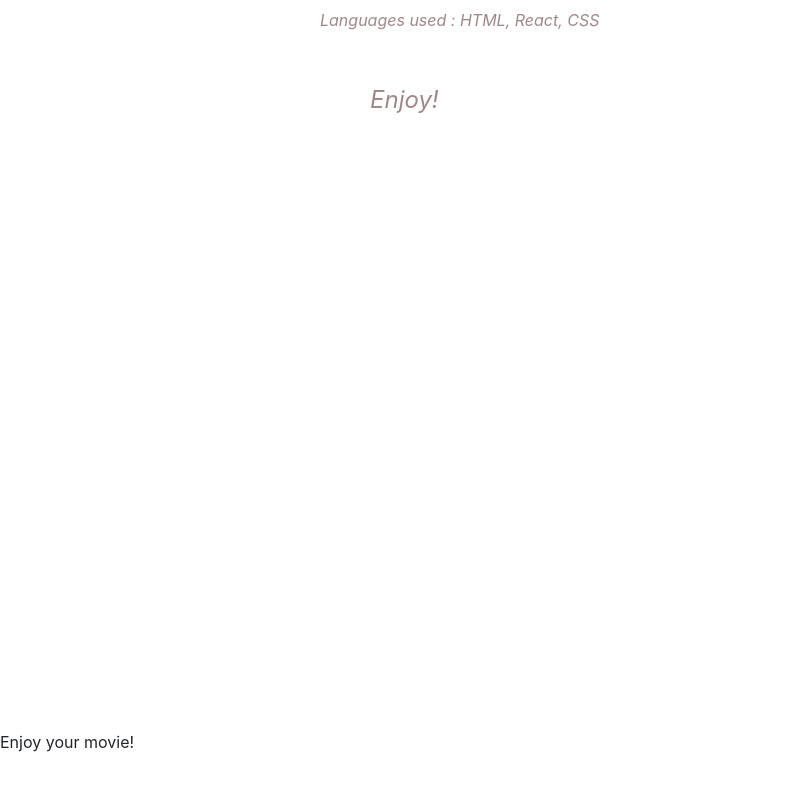
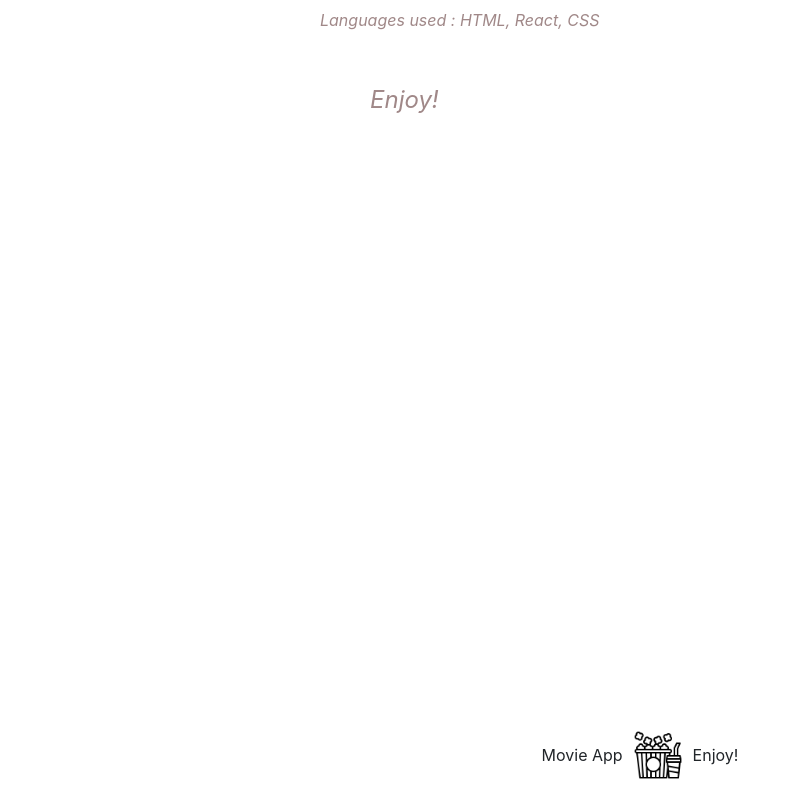
Before and after one commit to MaryamAK7/movie-app, a React (Create React App) app: page /about in a window 1280 px wide. Shown: the part 262-1062 px from the top of the page, without its empty margins (0-799 px from the left). Built offline with nearby package versions, Linux system fonts and the light colour scheme.

Commit message:
Edit: Footer

```diff
--- a/src/Components/Footer/Footer.css
+++ b/src/Components/Footer/Footer.css
@@ -1,4 +1,11 @@
 .footer{
     height: 50px;
-
+    margin: 20px;
+    display: flex;
+    align-items: center;
+    justify-content: center;
 }
+.footerImg{
+    height: 100%;
+    margin: 0px 10px;
+}
--- a/src/Components/Footer/Footer.js
+++ b/src/Components/Footer/Footer.js
@@ -1,5 +1,13 @@
 import React from "react";
-import './Footer.css';
+import "./Footer.css";
+import popcorn from "./popcorn.png";
+
 export default function Footer() {
-  return <div className="footer">Enjoy your movie!</div>;
+  return (
+    <div className="footer">
+      <div className="footerTitle">Movie App</div>
+      <img src={popcorn} alt="" className="footerImg" />
+      <div>Enjoy!</div>
+    </div>
+  );
 }
```
Also changed, not shown: src/Components/Footer/popcorn.png (added).
